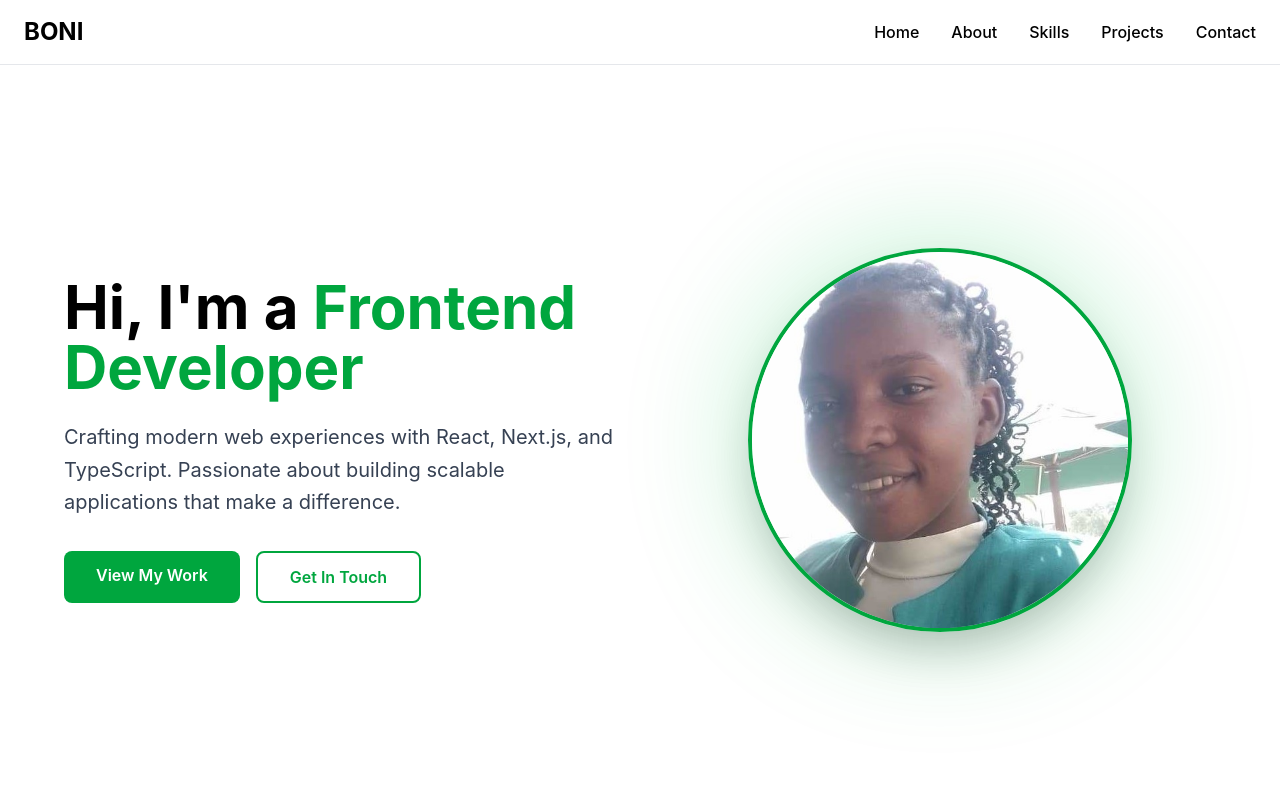
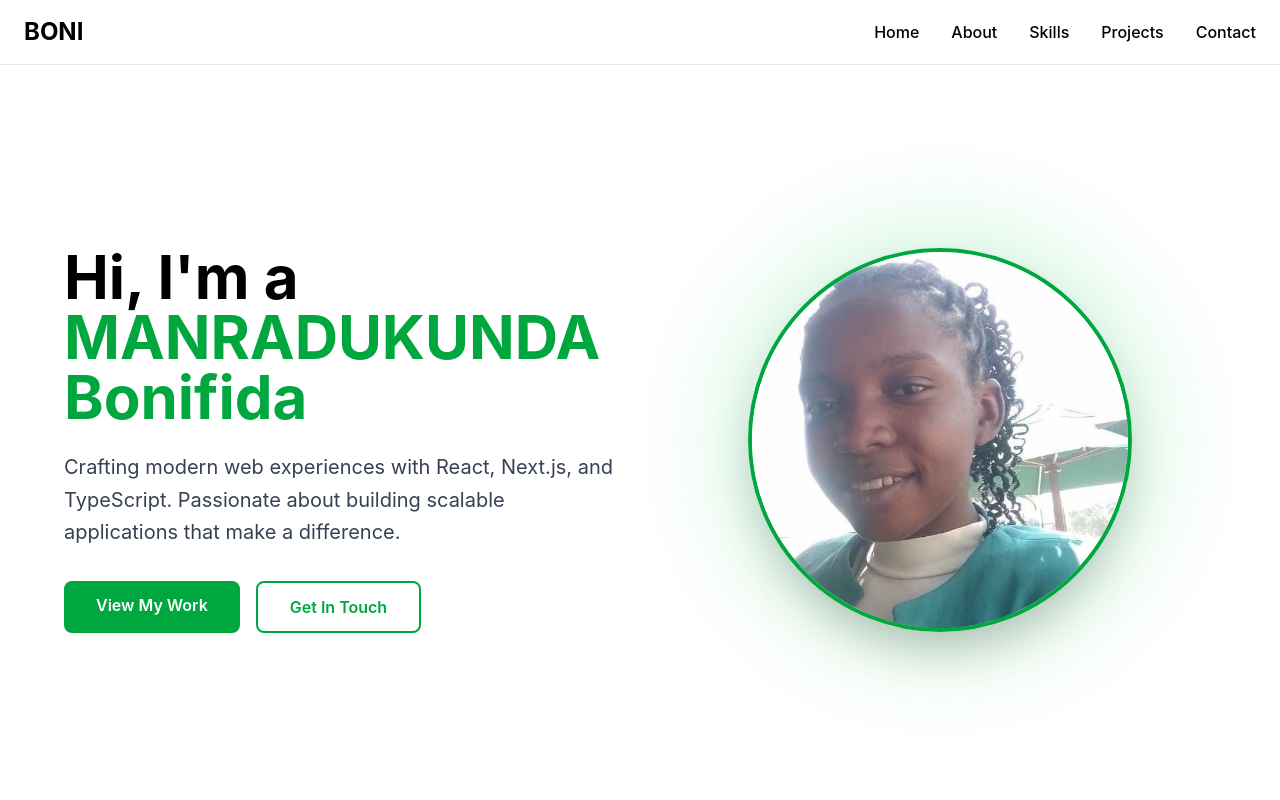
Before and after one commit to Bonifilda/BONI-POTIFORIO, a React app: page / in a window 1280 px wide. Shown: the top 800 px of the page. Built offline with nearby package versions, Linux system fonts and the light colour scheme; the HTML template or start-up script is replaced by a standard one.

Commit message:
file arragement

```diff
--- a/src/components/Hero.tsx
+++ b/src/components/Hero.tsx
@@ -4,7 +4,7 @@ const Hero = () => {
       <div className="max-w-6xl w-full grid md:grid-cols-2 gap-12 items-center">
         <div className="text-center md:text-left">
           <h1 className="text-5xl md:text-6xl font-bold text-black mb-6 animate-fadeInUp">
-            Hi, I'm a <span className="text-green-600">Frontend Developer</span>
+            Hi, I'm a <span className="text-green-600">MANRADUKUNDA Bonifida</span>
           </h1>
           <p className="text-xl text-gray-700 mb-8 leading-relaxed animate-fadeIn" style={{animationDelay: '0.2s', opacity: 0, animationFillMode: 'forwards'}}>
             Crafting modern web experiences with React, Next.js, and TypeScript. Passionate about building scalable applications that make a difference.
```
